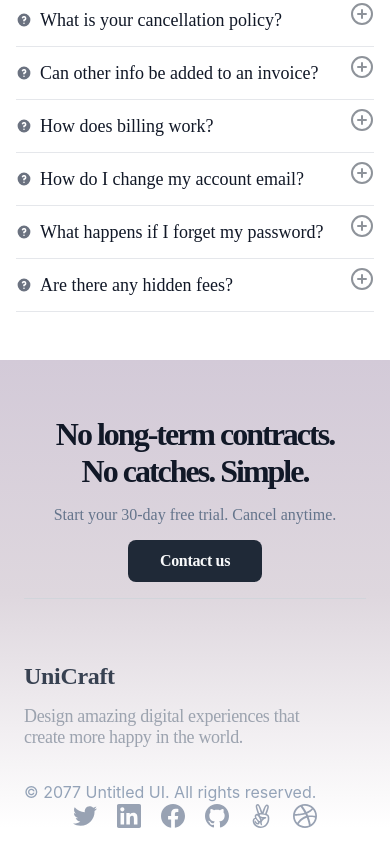
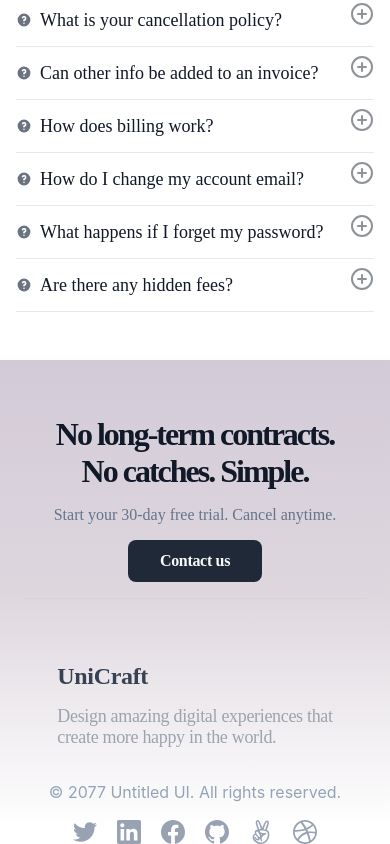
Before and after one commit to codecShivam/webmakersStudio, a React (Vite) app: page / in a window 390 px wide. Shown: the part 5768-6612 px from the top of the page. Built offline with nearby package versions, Linux system fonts and the light colour scheme.

Commit message:
final commit

```diff
--- a/src/components/Footer.jsx
+++ b/src/components/Footer.jsx
@@ -19,30 +19,35 @@ const Footer = () => {
   return (
     <div className="gap-y-8 self-stretch text-left container">
       <div className="flex h-px mb-12 items-start self-stretch bg-gray-300" />
-      <div className="flex justify-start items-start">
-        <div className="font-satoshi flex-grow self-stretch leading-[normal] tracking-[-0.32px]">
+      <div className="flex flex-col md:flex-row justify-start items-start">
+        <div className="font-satoshi flex-grow self-stretch leading-[normal] tracking-[-0.32px] mb-8 md:mb-0">
           <div className="self-stretch text-2xl py-4 font-bold leading-[normal] text-gray-700">
             UniCraft
           </div>
-          <div className="self-stretch text-lg font-medium leading-[normal] mb-8 text-gray-400">
+          <div className="self-stretch text-lg font-medium leading-[normal] text-gray-400">
             Design amazing digital experiences that
             <br />
             create more happy in the world.
           </div>
         </div>
       </div>
-      <div className="font-inter flex h-6 flex-wrap items-center justify-between pb-12 self-stretch text-base font-normal leading-6 tracking-[0px] text-slate-400">
-        <div className="flex flex-grow self-stretch">
+      <div className="font-inter flex flex-col md:flex-row h-6 items-center justify-between pb-12 self-stretch text-base font-normal leading-6 tracking-[0px] text-slate-400">
+        <div className="flex flex-grow mb-4 md:mb-0 sm:mt-12">
           © 2077 Untitled UI. All rights reserved.
         </div>
-        <div className="gap-x-5 flex flex-wrap">
+        <div className="flex gap-x-5">
           {Object.entries(socialIcons).map(([name, Icon]) => (
-            <img
+            <a
               key={name}
-              className="h-6 w-6"
-              src={Icon}
-              alt={`${name} icon`}
-            />
+              href={`#${name}`}
+              className="h-6 w-6 transition-transform transform hover:scale-110"
+            >
+              <img
+                className="h-full w-full"
+                src={Icon}
+                alt={`${name} icon`}
+              />
+            </a>
           ))}
         </div>
       </div>
```
